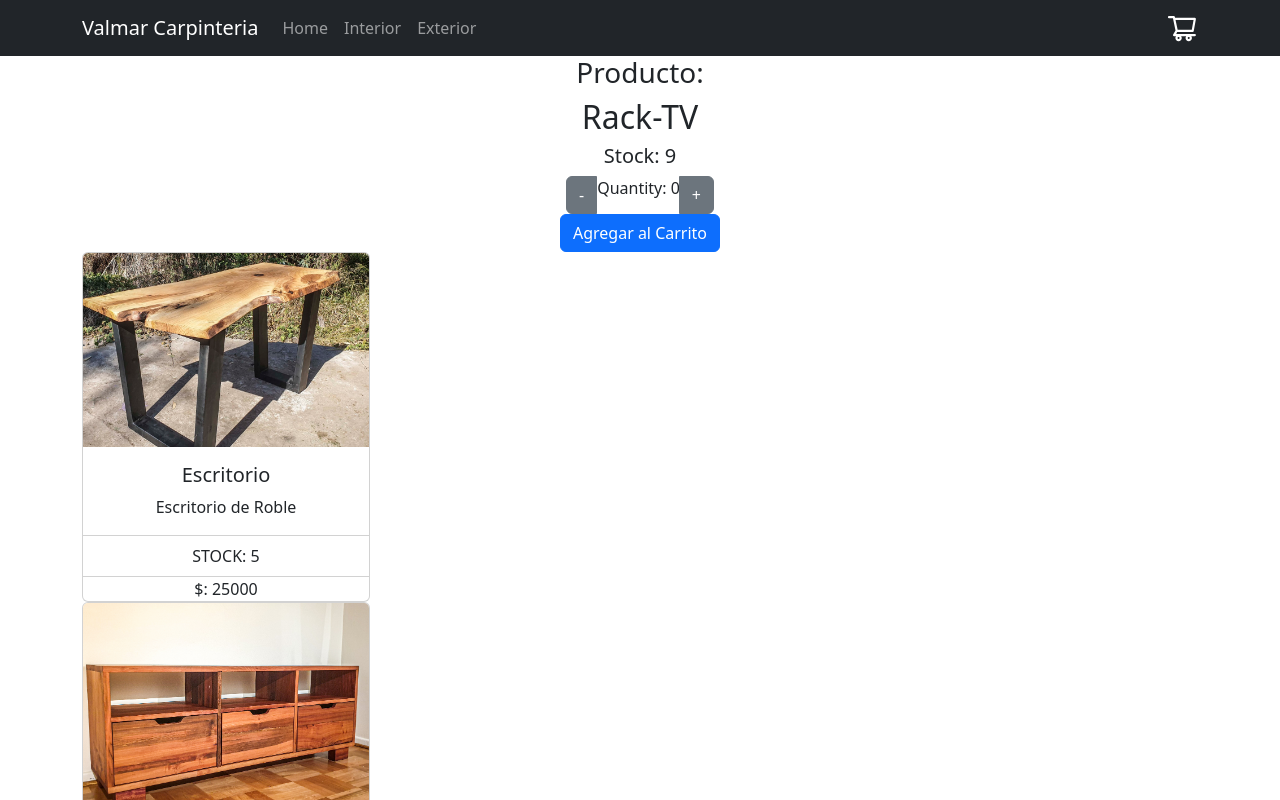
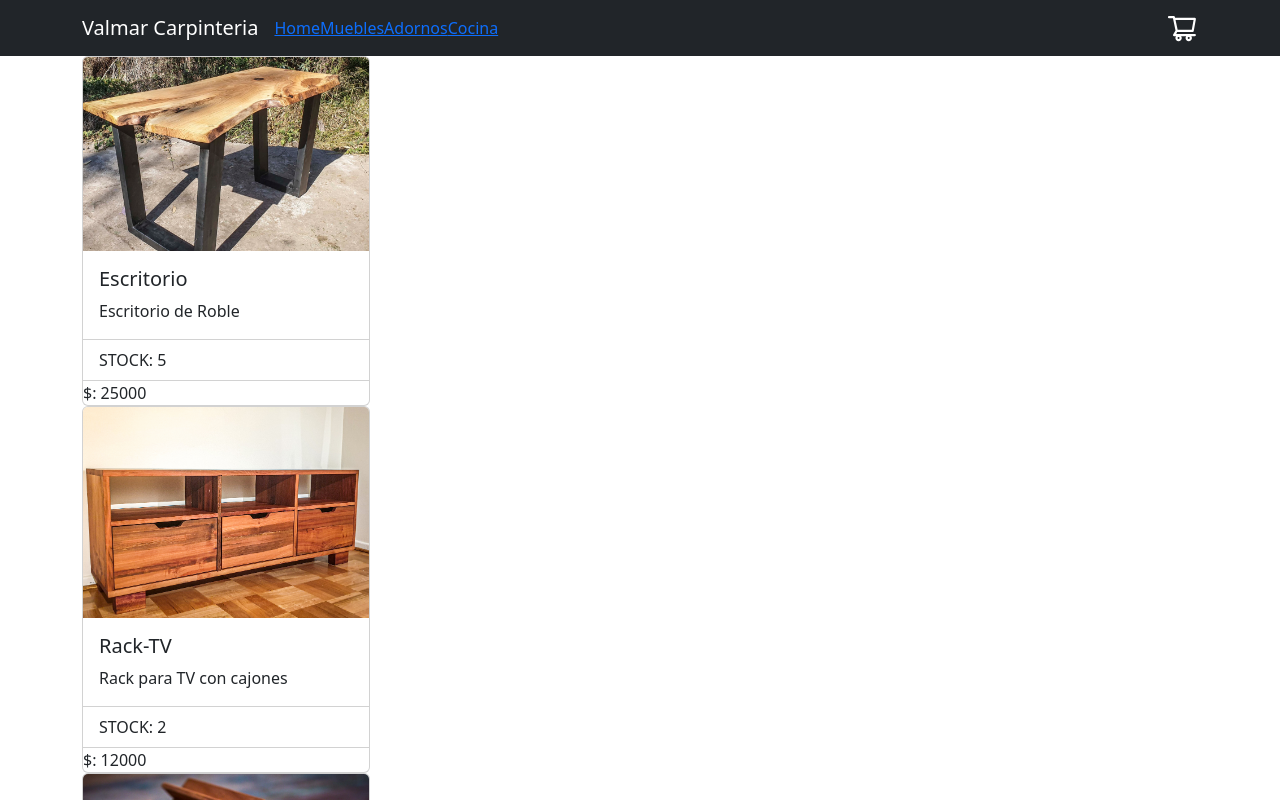
Before and after one commit to GastonGSosa/valmar_carpinteria, a React (Create React App) app: page /item/1 in a window 1280 px wide. Shown: the top 800 px of the page. Built offline with nearby package versions, Linux system fonts and the light colour scheme.

Commit message:
Preentrega 2 - Gaston Sosa

```diff
--- a/package.json
+++ b/package.json
@@ -12,6 +12,7 @@
     "react-bootstrap": "^2.5.0",
     "react-dom": "^18.2.0",
     "react-icons": "^4.6.0",
+    "react-router-dom": "^6.4.3",
     "react-scripts": "5.0.1",
     "web-vitals": "^2.1.4"
   },
--- a/src/App.js
+++ b/src/App.js
@@ -3,16 +3,20 @@ import 'bootstrap/dist/css/bootstrap.min.css';
 import NavBar from './components/NavBar';
 import ItemCount from './components/ItemCount';
 import ItemDetailContainer from './components/ItemDetailContainer';
+import ItemListContainer from './components/ItemListContainer';
+import {CartContext} from './context/CartContext';
+import { Layout } from './components/Layout';
+
+
 
 
 
 function App() {
   return (
     <div className="App">
-      <NavBar/>
-      <ItemCount stock={9}/>
-      <ItemDetailContainer />
-
+      <Layout>
+        <ItemListContainer/>
+      </Layout>
 
     </div>
   );
--- a/src/components/ItemListContainer.js
+++ b/src/components/ItemListContainer.js
@@ -1,23 +1,38 @@
-  import {useState} from 'react';
+import {useEffect, useState} from 'react';
 import Container from "react-bootstrap/Container";
 import './ItemListContainer.css';
 import ItemList from './ItemList';
+import { productArray } from './mocks/itemListMock';
+import { useParams } from 'react-router-dom';
 
 
 const ItemListContainer = () => {
+    const {category} = useParams();
 
     const [products, setProducts] = useState([]);
 
-    const productList = new Promise((resolve) =>
-    setTimeout(() => {
-        resolve();
-    }, 2000)
-    );
+    useEffect(() => {
+      new Promise (
+        (resolve)=>
+            setTimeout(()=>{
+                resolve(productArray)
+            }, 2000)
+        ).then((data)=> {
+            if (category) {
+                const categories = data.filter(
+                    (item)=> item.category===category)
+                setProducts(categories)
+            } else {
+                setProducts(data)
+            }
+        })
+    }, [category]);
 
-    productList.then((data)=>setProducts(data))
-
+    if (products.length=== 0) {
+        return(<p>Loading...</p>)
+    }
     return (
-        <Container>
+        <Container className="h-full">
             <ItemList products={products}/>
         </Container>
 
--- /dev/null
+++ b/src/components/Layout.js
@@ -0,0 +1,12 @@
+import {Container, Nav, Navbar} from "react-bootstrap"
+import NavBar from "./NavBar"
+
+
+export const Layout = ({children}) => {
+    return (
+        <main className="flex flex-col h-screen bg-slate-200">
+             <NavBar />
+             {children}
+        </main>
+    );
+};
--- a/src/components/NavBar.js
+++ b/src/components/NavBar.js
@@ -1,5 +1,6 @@
 import {Container, Nav, Navbar} from "react-bootstrap"
 import CartWidget from "./CartWidget.js";
+import { Link } from "react-router-dom";
 
 const NavBar = () => {
     return (
@@ -7,9 +8,10 @@ const NavBar = () => {
         <Container>
           <Navbar.Brand href="#home">Valmar Carpinteria</Navbar.Brand>
           <Nav className="me-auto">
-            <Nav.Link href="#home">Home</Nav.Link>
-            <Nav.Link href="#features">Interior</Nav.Link>
-            <Nav.Link href="#pricing">Exterior</Nav.Link>
+            <Link to="/">Home</Link>
+            <Link to="/category/Muebles">Muebles</Link>
+            <Link to="/category/Adornos">Adornos</Link>
+            <Link to="/category/Cocina">Cocina</Link>
           </Nav>
           <CartWidget/>
         </Container>
--- a/src/components/mocks/itemListMock.js
+++ b/src/components/mocks/itemListMock.js
@@ -13,6 +13,7 @@ export const productArray = [
       stock: 5,
       img: escritorio,
       price: 25000,
+      category: "Muebles"
     },
     {
       id: "2",
@@ -21,6 +22,7 @@ export const productArray = [
       stock: 2,
       img: rack,
       price: 12000,
+      category: "Muebles"
     },
     {
       id: "3",
@@ -29,6 +31,7 @@ export const productArray = [
       stock: 6,
       img: alhajero,
       price: 5000,
+      category: "Adornos"
     },
     {
       id: "4",
@@ -37,6 +40,7 @@ export const productArray = [
       stock: 6,
       img: jenga,
       price: 5500,
+      category: "Adornos"
     },
     {
       id: "5",
@@ -45,5 +49,6 @@ export const productArray = [
       stock: 6,
       img: tablaDePicar,
       price: 6000,
+      category: "Cocina"
       }
   ];
--- /dev/null
+++ b/src/context/CartContext.js
@@ -0,0 +1,3 @@
+import { createContext } from "react";
+
+export const CartContext= createContext([]);
--- a/src/index.js
+++ b/src/index.js
@@ -3,11 +3,13 @@ import ReactDOM from 'react-dom/client';
 import './index.css';
 import App from './App';
 import reportWebVitals from './reportWebVitals';
+import {RouterProvider} from 'react-router-dom';
+import {router} from './router';
 
 const root = ReactDOM.createRoot(document.getElementById('root'));
 root.render(
   <React.StrictMode>
-    <App />
+    <RouterProvider router={router}/>
   </React.StrictMode>
 );
 
--- /dev/null
+++ b/src/router/index.js
@@ -0,0 +1,22 @@
+import { createBrowserRouter } from "react-router-dom";
+
+import App from '../App';
+import CategoryView from "../views/category";
+import ItemView from '../views/item';
+
+export const router = createBrowserRouter ([
+    {
+        path: '/',
+        element: <App />,
+    },
+    {
+        path: '/category/:category',
+        element: <CategoryView />
+    },
+    {
+        path: '/item/:id',
+        element: <ItemView />
+    }
+
+
+])
--- /dev/null
+++ b/src/views/category.js
@@ -0,0 +1,22 @@
+import { Layout } from "../components/Layout";
+import { useParams } from "react-router-dom";
+import Item from "../components/Item";
+import {productArray} from '../components/mocks/itemListMock'
+import ItemListContainer from "../components/ItemListContainer";
+
+export const CategoryView = () => {
+
+    const {category} = useParams();
+    const categories = productArray.filter((item)=> item.category===category)
+
+
+
+    return (
+        <Layout>
+            <ItemListContainer />
+        </Layout>
+
+    );
+};
+
+export default CategoryView;
--- /dev/null
+++ b/src/views/item.js
@@ -0,0 +1,13 @@
+import ItemDetailContainer from "../components/ItemDetailContainer";
+import { Layout } from "../components/Layout";
+
+export const ItemView = () => {
+    return (
+        <Layout>
+            <ItemDetailContainer />
+        </Layout>
+
+    );
+};
+
+export default ItemView;
```
Also changed, not shown: 1 other file (tests, documents, lock files or other folders). Lines whose indentation alone changed are shown as unchanged.
